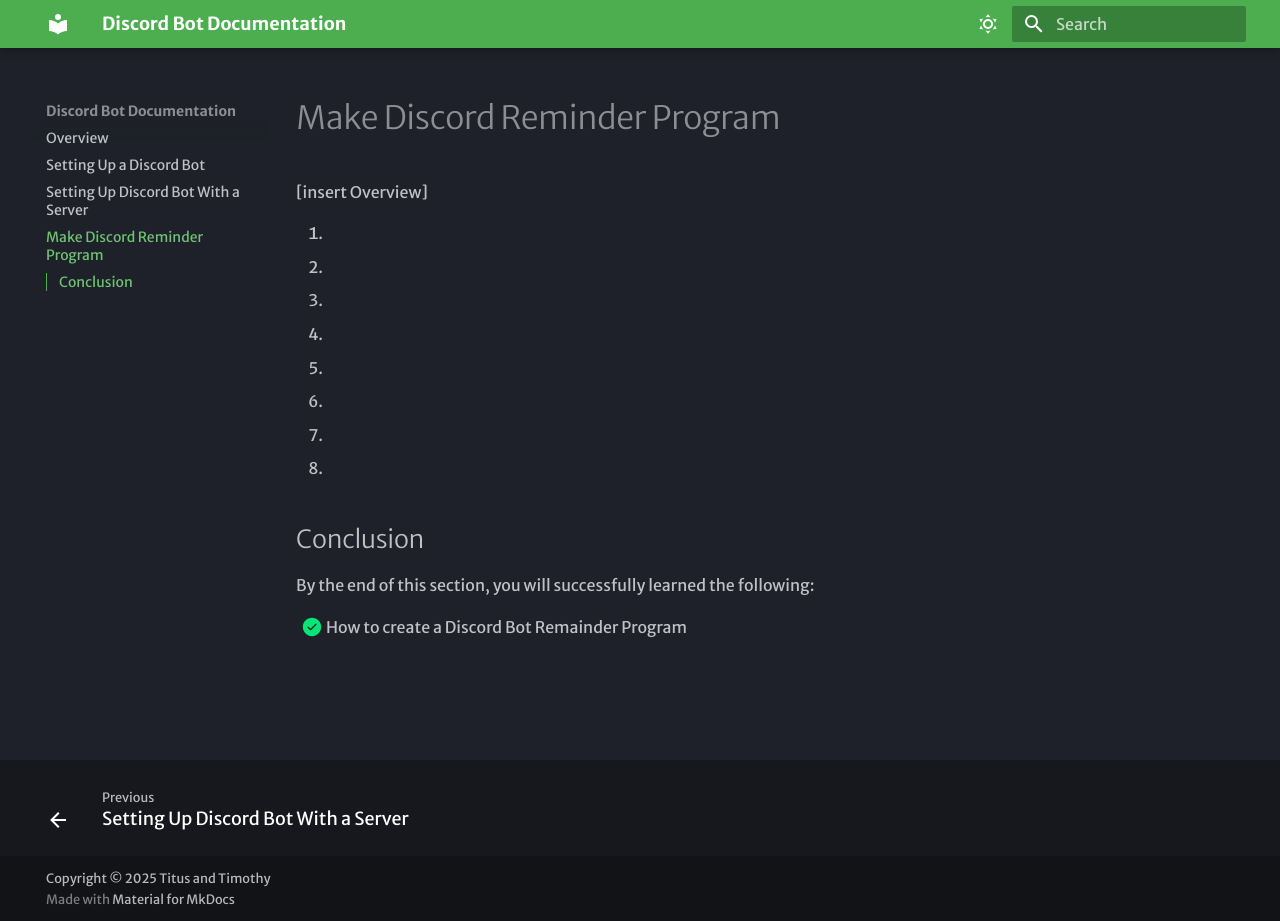
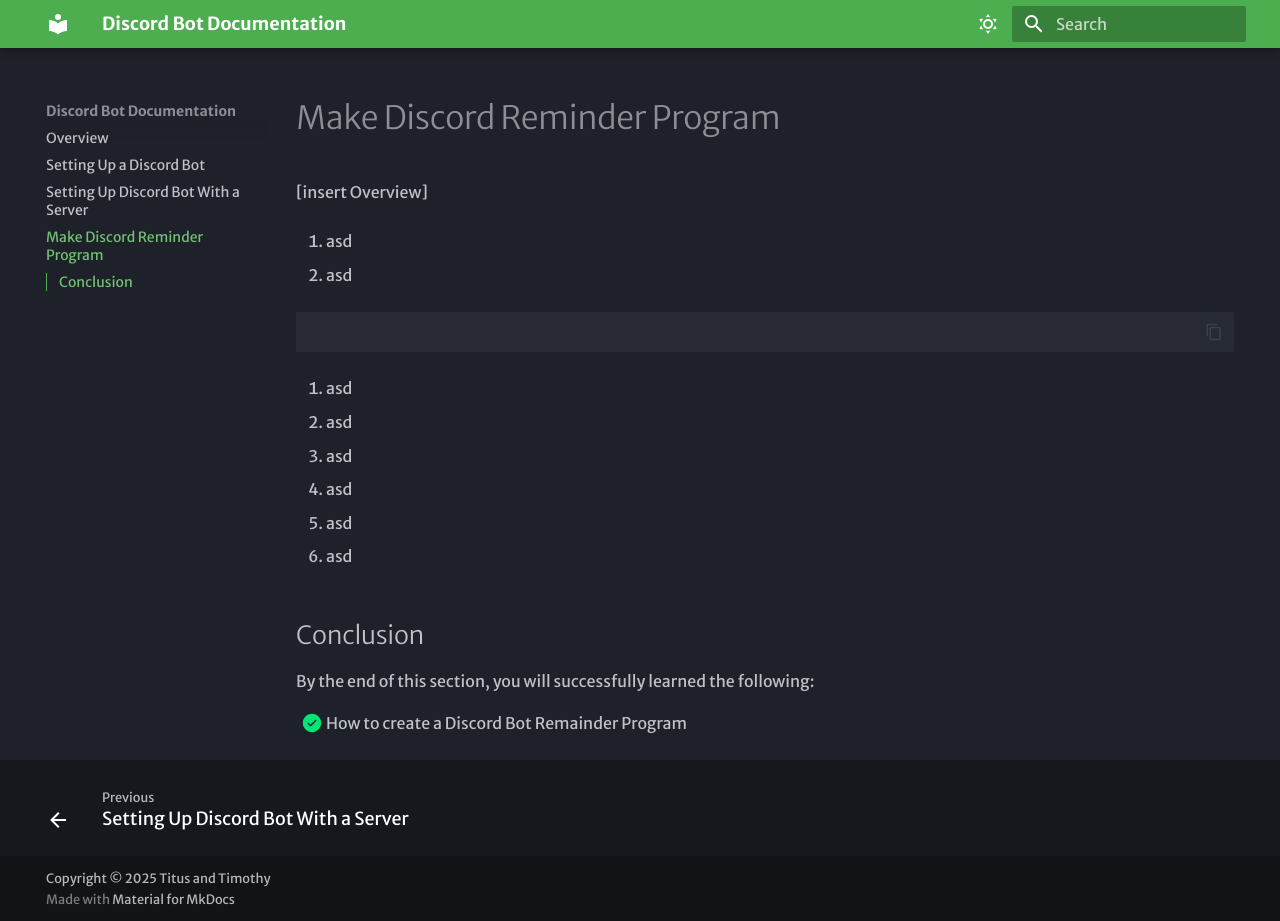
Before and after one commit to TitusLee2000/Discord-Bot-Documentation, an MkDocs documentation site: the page built from docs/taskthree.md, in a window 1280 px wide and 921 px high. Built offline with MkDocs 1.6.1 and Material for MkDocs 9.7.7, drawn with Linux system fonts in a browser that asks for light colours; some web fonts are replaced.

Commit message:
update taskthree.md

````diff
--- a/docs/taskthree.md
+++ b/docs/taskthree.md
@@ -1,21 +1,25 @@
 # Make Discord Reminder Program
 [insert Overview]
 
-1.
+1. asd
 
-2.
+2. asd
 
-3.
+```
 
-4.
+```
 
-5.
+3. asd
 
-6.
+4. asd
 
-7.
+5. asd
 
-8.
+6. asd
+
+7. asd
+
+8. asd
 
 ## Conclusion
 
````
